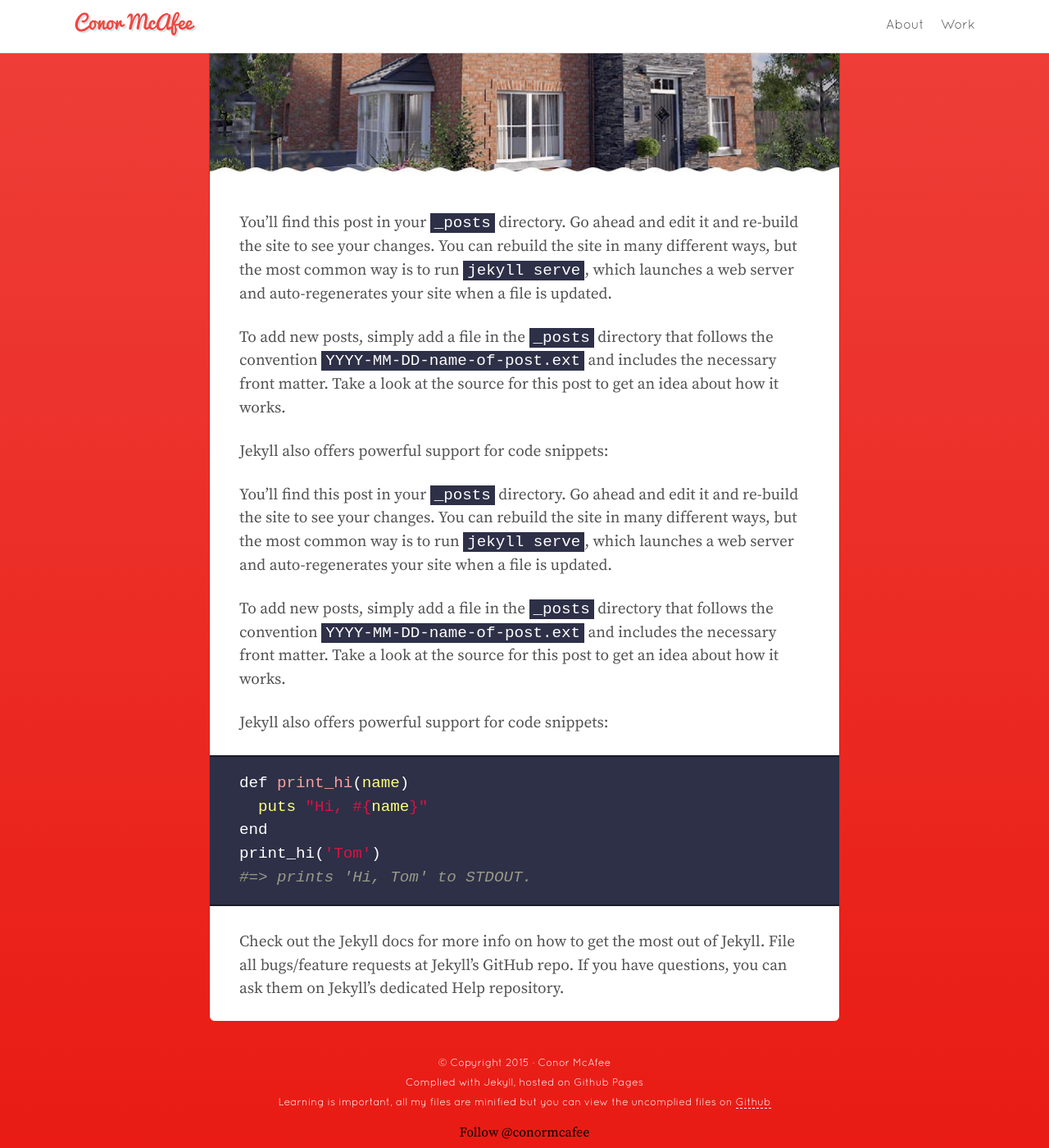
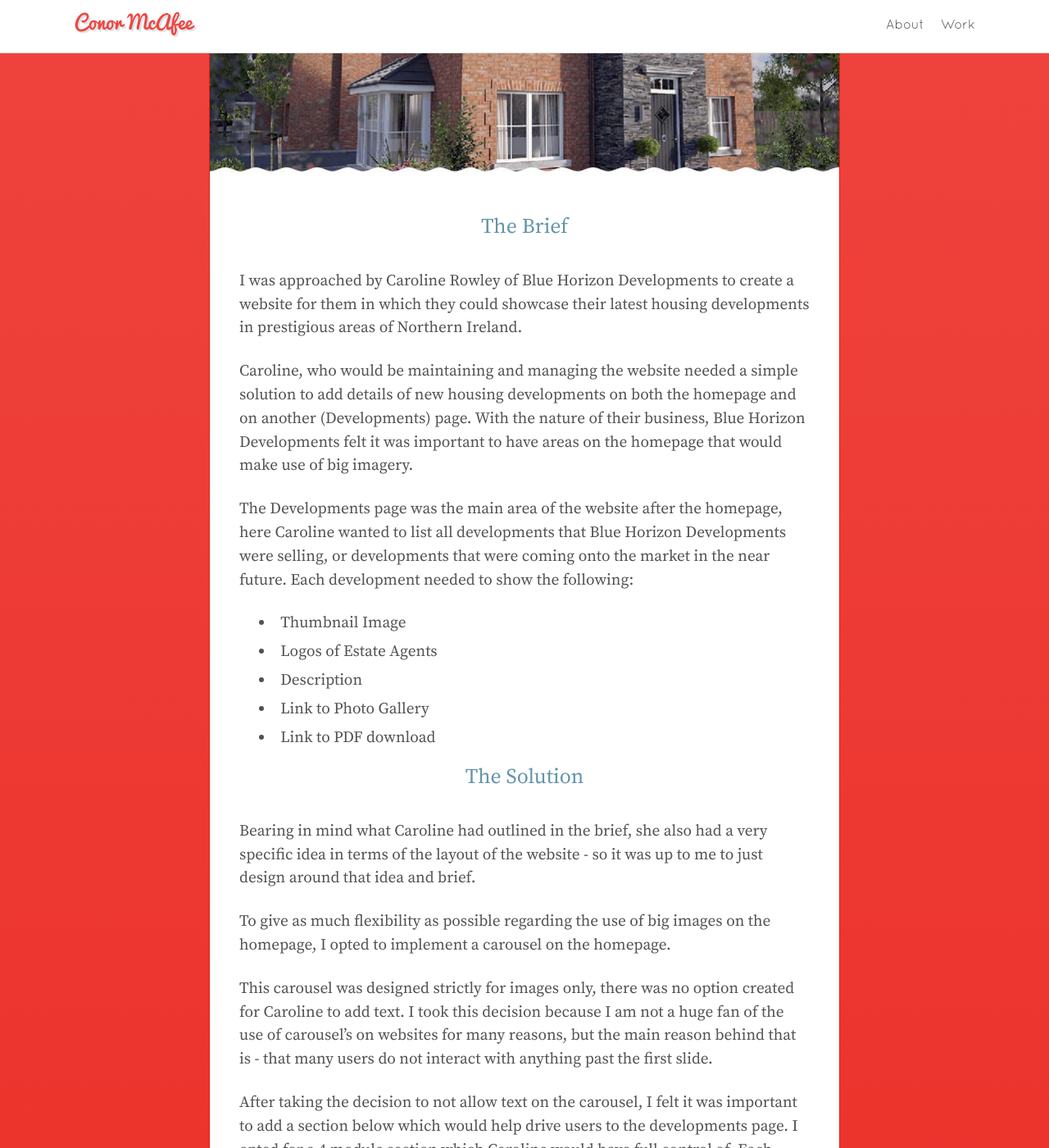
Before and after one commit to conormcafee/conormcafee.github.io, a Jekyll site: the page built from _posts/case-studies/2015-08-31-blue-horizon-developments.markdown, in a window 1280 px wide and 1400 px high, scrolled down 259 px. Shown: the whole window at 82% size. Built offline with Jekyll 4.4.1, drawn with Linux system fonts in a browser that asks for light colours; comment, search, counter and statistics services are not loaded; some of the changed text lies outside the part shown.

Commit message:
Posts Update
Updated Blue Horizon Developments CS, added in some CSS

```diff
--- a/_posts/case-studies/2015-08-31-blue-horizon-developments.markdown
+++ b/_posts/case-studies/2015-08-31-blue-horizon-developments.markdown
@@ -1,7 +1,7 @@
 ---
 layout: post
 title:  Blue Horizon Developments
-description: You’ll find this post in your `_posts` directory. Go ahead and edit it and re-build the site to see your changes. You can rebuild the site in many different ways, but the most common way is to run `jekyll serve`, which launches a web server and auto-regenerates your site when a file is updated.
+description: Blue Horizon Developments are a housing development company building houses in prestigious areas of Northern Ireland.  Have a read of this case study to see what my role was for the company
 date:   2015-08-31 20:00
 categories: case-studies
 type: case-study
@@ -13,28 +13,57 @@ author: Conor McAfee
 <img src="/assets/images/case-studies/blue-horizon-developments/bhd-header.jpg" title="Blue Horizon Developments Case Study" alt="Photo of Blue Horizon Developments Site" />
 {:/}
 
-You’ll find this post in your `_posts` directory. Go ahead and edit it and re-build the site to see your changes. You can rebuild the site in many different ways, but the most common way is to run `jekyll serve`, which launches a web server and auto-regenerates your site when a file is updated.
+## The Brief
 
-To add new posts, simply add a file in the `_posts` directory that follows the convention `YYYY-MM-DD-name-of-post.ext` and includes the necessary front matter. Take a look at the source for this post to get an idea about how it works.
+I was approached by Caroline Rowley of Blue Horizon Developments to create a website for them in which they could showcase their latest housing developments in prestigious areas of Northern Ireland.
 
-Jekyll also offers powerful support for code snippets:
+Caroline, who would be maintaining and managing the website needed a simple solution to add details of new housing developments on both the homepage and on another (Developments) page.  With the nature of their business, Blue Horizon Developments felt it was important to have areas on the homepage that would make use of big imagery.
 
-You’ll find this post in your `_posts` directory. Go ahead and edit it and re-build the site to see your changes. You can rebuild the site in many different ways, but the most common way is to run `jekyll serve`, which launches a web server and auto-regenerates your site when a file is updated.
+The Developments page was the main area of the website after the homepage, here Caroline wanted to list all developments that Blue Horizon Developments were selling, or developments that were coming onto the market in the near future.  Each development needed to show the following:
 
-To add new posts, simply add a file in the `_posts` directory that follows the convention `YYYY-MM-DD-name-of-post.ext` and includes the necessary front matter. Take a look at the source for this post to get an idea about how it works.
+* Thumbnail Image
+* Logos of Estate Agents
+* Description
+* Link to Photo Gallery
+* Link to PDF download
 
-Jekyll also offers powerful support for code snippets:
+## The Solution
 
-{% highlight ruby %}
-def print_hi(name)
-  puts "Hi, #{name}"
-end
-print_hi('Tom')
-#=> prints 'Hi, Tom' to STDOUT.
-{% endhighlight %}
+Bearing in mind what Caroline had outlined in the brief, she also had a very specific idea in terms of the layout of the website - so it was up to me to just design around that idea and brief.
 
-Check out the [Jekyll docs][jekyll] for more info on how to get the most out of Jekyll. File all bugs/feature requests at [Jekyll’s GitHub repo][jekyll-gh]. If you have questions, you can ask them on [Jekyll’s dedicated Help repository][jekyll-help].
+To give as much flexibility as possible regarding the use of big images on the homepage, I opted to implement a carousel on the homepage.
 
-[jekyll]:      http://jekyllrb.com
-[jekyll-gh]:   https://github.com/jekyll/jekyll
-[jekyll-help]: https://github.com/jekyll/jekyll-help
+This carousel was designed strictly for images only, there was no option created for Caroline to add text.  I took this decision because I am not a huge fan of the use of carousel’s on websites for many reasons, but the main reason behind that is - that many users do not interact with anything past the first slide.
+
+After taking the decision to not allow text on the carousel, I felt it was important to add a section below which would help drive users to the developments page.  I opted for a 4 module section which Caroline would have full control of.  Each module let Caroline add the following:
+
+* Title
+* Image
+* Short Description
+* Link to Development Page
+
+In the image below, you can see the UI of the 4 module section which Caroline is able to edit as and when she needs to.
+
+![Blue Horizon Developments - Homepage UI]({{ site.url }}/assets/images/case-studies/blue-horizon-developments/bhd-homepage-ui.jpg)
+
+The next stage was to look at designing the UI for the developments page.  It had been requested that the design would be familiar to the users, so after some research looking at competitors and other property websites I came up with following.
+
+![Blue Horizon Developments - Development UI]({{ site.url }}/assets/images/case-studies/blue-horizon-developments/bhd-development-ui.jpg)
+
+This worked well as I felt it would be very familiar to users in the property market, and it would’t need to much thought from them in terms of where to go next.  Another strong point about this design, was that I felt this would be a very easy design to build ‘Mobile First’.
+
+Along side this UI element, the only other thing needed in the developments page was the ability to add multiple developments onto one page.  To help differentiate between each development, I introduced a colour scheme (taken from the brand colours) and applied the colours onto the title &amp; buttons.  This worked well as the developments followed the same UI throughout, apart from the title &amp; buttons - they took their colours from the newly introduced colour scheme.
+
+## CMS
+
+The CMS used in this project was Couch CMS.  This was the first and only time that I have used Couch CMS to date.  Overall I was generally happy with the CMS as I did not have anything too technical to implement for Blue Horizon Developments.
+
+The repeatable fields came in really useful for the developments page and made implementation quick and easy.  I built a custom contact form which sends the email direct to Caroline’s own email address so she can react quickly upon any enquiries.
+
+## Final Thoughts
+
+Overall, I was very happy with the outcome of the design and development of the website.  Caroline was delighted with the finished product and was very happy with the ease she could update and maintain the website.
+
+Work Completed September 2014
+
+Website: [bluehorizondevelopments.com](http://www.bluehorizondevelopments.com)
--- a/_sass/_post.scss
+++ b/_sass/_post.scss
@@ -30,6 +30,16 @@
 	}
 }
 
+.post__content h2 {
+	@include base;
+	@include font-size(1.6);
+	line-height: em(24);
+	margin-bottom: em(20);
+	color: brand-colour(blue);
+	padding: 0 em(25);
+	text-align: center;
+}
+
 .post__content p {
 	@include base;
 	@include font-size(1.2);
@@ -39,6 +49,32 @@
 	padding: 0 em(30);
 }
 
+.post__content ul {
+	margin-bottom: em(15);
+	list-style: disc;
+	list-style-position: inside;
+}
+
+.post__content li {
+	@include base;
+	@include font-size(1.2);
+	line-height: em(24);
+	margin-bottom: em(5);
+	color: brand-colour(black);
+	padding: 0 em(30);
+	text-indent: em(20);
+}
+
+.post__content a {
+	color: brand-colour(blue);
+	border-bottom: 1px dashed brand-colour(blue);
+
+	&:hover {
+		color: brand-colour(orange);
+		border-bottom: 1px dashed brand-colour(orange);
+	}
+}
+
 .post__content img {
 	display: block;
 	max-width: 100%;
```
